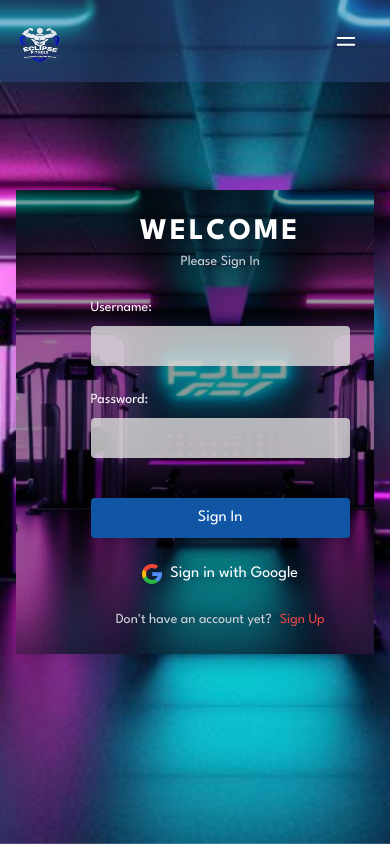
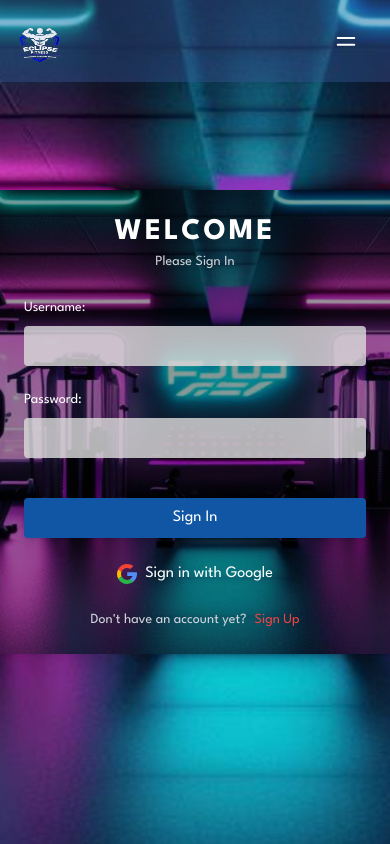
Before and after one commit to Ford-byte/eclipse, a Next.js app: page /authentication in a window 390 px wide. Built offline with nearby package versions, Linux system fonts and the light colour scheme.

Commit message:
chore: login mobile responsive

```diff
--- a/src/app/authentication/page.jsx
+++ b/src/app/authentication/page.jsx
@@ -44,8 +44,8 @@ export default function Page() {
         alt="background"
         className="fixed top-0 left-0 w-full h-full object-cover"
       />
-      <div className="relative flex justify-center items-center h-screen z-10">
-        <div className="relative h-fit w-11/12 lg:w-3/4 bg-black grid md:grid-cols-2 overflow-hidden shadow-lg">
+      <div className="flex justify-center items-center h-screen z-10">
+        <div className="relative w-full h-fit lg:w-3/4 bg-black grid md:grid-cols-2 overflow-hidden shadow-lg">
           <span className="bg-black w-full z-10 h-full absolute bg-opacity-40"></span>
 
           <Image
@@ -56,10 +56,7 @@ export default function Page() {
             className="absolute w-full h-full object-cover"
           />
 
-          <div
-            className={` z-10 transition-all hidden md:flex justify-center ${
-              isLogin ? "col-start-1" : ""
-            }`}>
+          <div className="z-10 hidden md:flex justify-center">
             <Image
               src="/Logo.webp"
               width={400}
@@ -71,9 +68,9 @@ export default function Page() {
 
           {/* Login Form */}
           {isLogin ? (
-            <div className="z-10 col-start-2">
+            <div className="z-10">
               <div className="relative flex items-center justify-center">
-                <div className="flex flex-col gap-6 p-6 lg:p-12 w-full max-w-md z-10">
+                <div className="flex flex-col gap-6 p-6 lg:p-12 w-full z-10">
                   <div className="text-center">
                     <div className="league font-semibold tracking-widest text-3xl lg:text-4xl">
                       WELCOME
@@ -100,7 +97,7 @@ export default function Page() {
               </div>
             </div>
           ) : (
-            <div className="z-10 col-start-2">
+            <div className="z-10">
               <div className="relative flex items-center justify-center">
                 <div className="flex flex-col gap-2 p-6 lg:p-12 w-full max-w-md z-10">
                   <div className="text-center">
```
